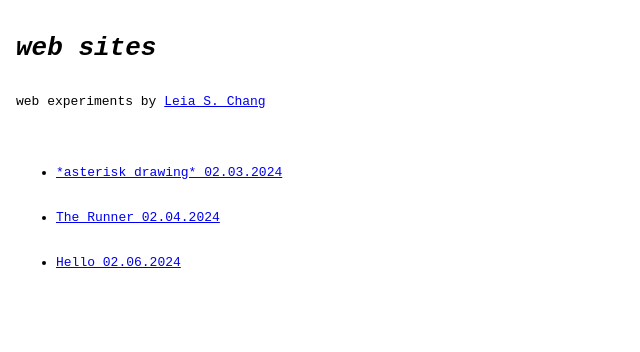
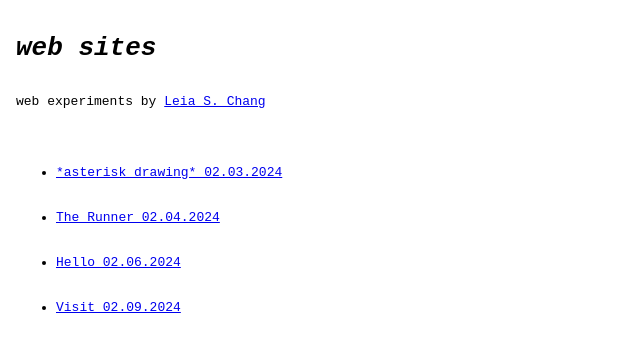
Before and after one commit to leils/web-sites, a plain HTML site: page index.html in a window 1280 px wide. Shown: the whole page, without its empty margins (0-640 px from the left). Drawn offline with Linux system fonts and the light colour scheme.

Commit message:
Rename visit, add to index

```diff
--- a/index.html
+++ b/index.html
@@ -26,6 +26,7 @@
         <li><a href="./asterisk_drawing.html">*asterisk drawing* 02.03.2024</a></li>
         <li><a href="./runner.html">The Runner 02.04.2024</a></li>
         <li><a href="./hello.html">Hello 02.06.2024</a></li>
+        <li><a href="./visit.html">Visit 02.09.2024</a></li>
     </ul>
 
 </body>
```
Also changed, not shown: visit.html (renamed from visits.html).
